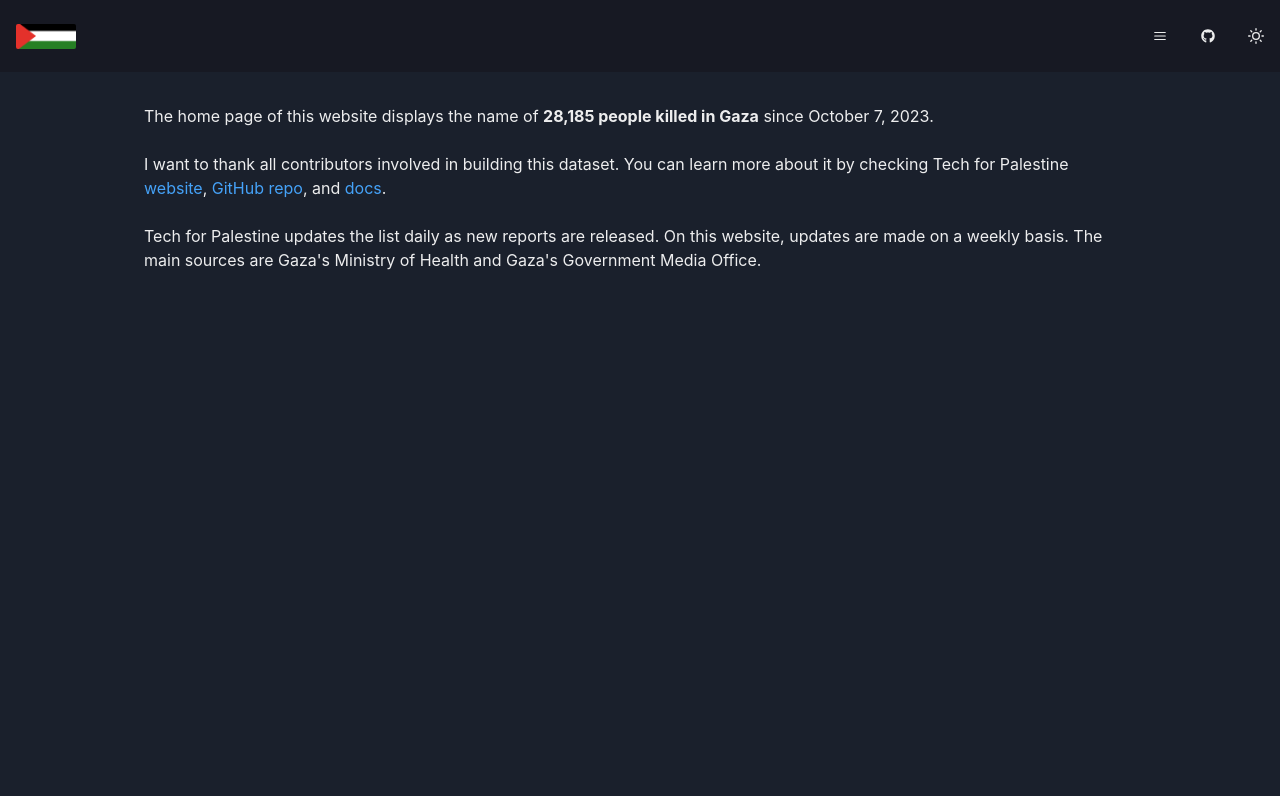
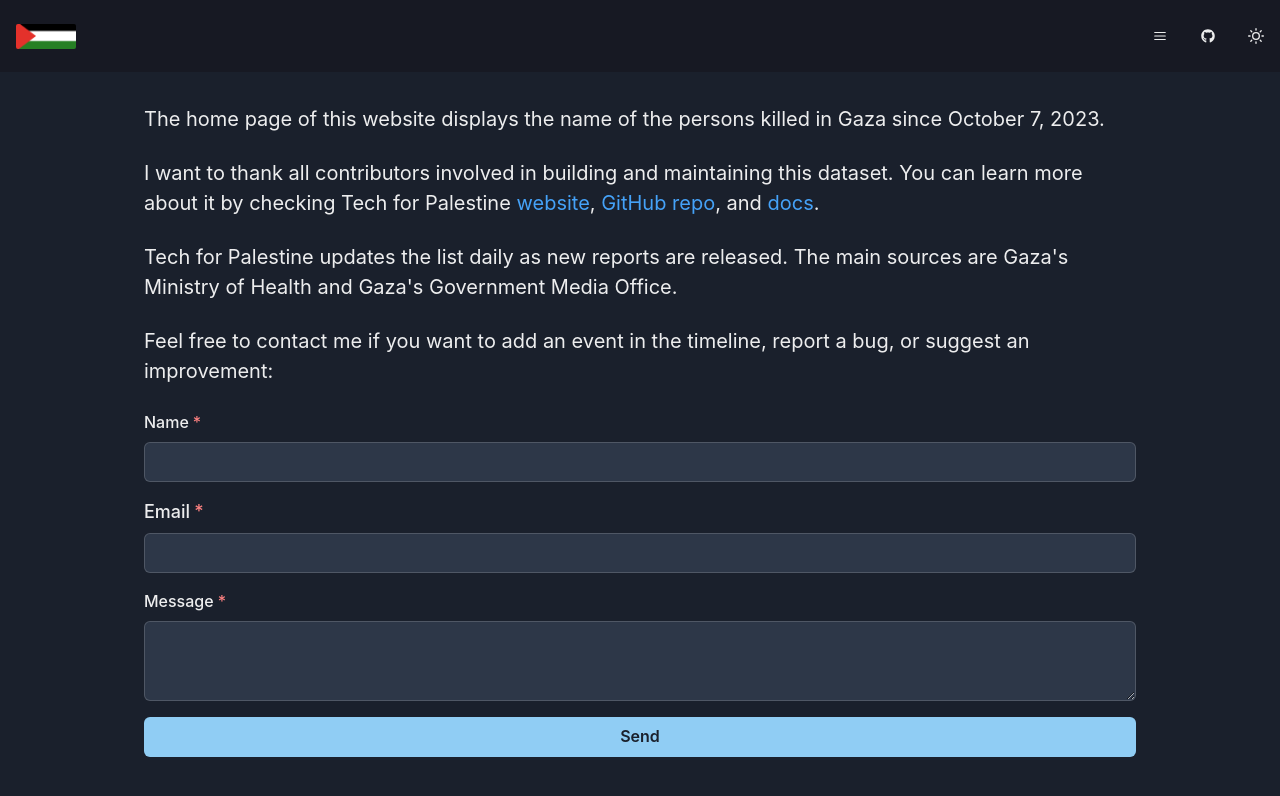
Before and after one commit to w3hc/palestine, a Next.js app: page /about in a window 1280 px wide. Shown: the top 796 px of the page. Built offline with nearby package versions, Linux system fonts and the light colour scheme; no server answers; what @web3modal/ethers would draw is missing.

Commit message:
add form

```diff
--- a/src/pages/about/index.tsx
+++ b/src/pages/about/index.tsx
@@ -1,25 +1,69 @@
-import { Text } from '@chakra-ui/react'
+import React from 'react'
+import { Text, VStack, Input, Textarea, Button, FormControl, FormLabel, useColorModeValue, useToast } from '@chakra-ui/react'
 import { LinkComponent } from '../../components/layout/LinkComponent'
 
 export default function About() {
+  const inputBg = useColorModeValue('white', 'gray.700')
+  const inputColor = useColorModeValue('gray.800', 'white')
+  const toast = useToast()
+
+  const handleSubmit = (e: React.FormEvent<HTMLFormElement>) => {
+    e.preventDefault()
+    toast({
+      title: 'Message sent',
+      description: 'Your message was properly sent. Thank you for your input!',
+      status: 'success',
+      duration: 5000,
+      isClosable: true,
+    })
+  }
+
   return (
     <>
       <main>
-        <Text>
-          The home page of this website displays the name of <strong>28,185 people killed in Gaza</strong> since October 7, 2023.{' '}
-        </Text>
-        <br />
-        <Text>
-          I want to thank all contributors involved in building this dataset. You can learn more about it by checking Tech for Palestine{' '}
-          <LinkComponent href="https://data.techforpalestine.org">website</LinkComponent>,{' '}
-          <LinkComponent href="https://github.com/TechForPalestine/palestine-datasets">GitHub repo</LinkComponent>, and{' '}
-          <LinkComponent href="https://data.techforpalestine.org/docs/killed-in-gaza">docs</LinkComponent>.
-        </Text>
-        <br />
-        <Text>
-          Tech for Palestine updates the list daily as new reports are released. On this website, updates are made on a weekly basis. The main sources
-          are Gaza&apos;s Ministry of Health and Gaza&apos;s Government Media Office.
-        </Text>
+        <VStack spacing={6} align="stretch">
+          <Text fontSize="xl">The home page of this website displays the name of the persons killed in Gaza since October 7, 2023. </Text>
+          <Text fontSize="xl">
+            I want to thank all contributors involved in building and maintaining this dataset. You can learn more about it by checking Tech for
+            Palestine <LinkComponent href="https://data.techforpalestine.org">website</LinkComponent>,{' '}
+            <LinkComponent href="https://github.com/TechForPalestine/palestine-datasets">GitHub repo</LinkComponent>, and{' '}
+            <LinkComponent href="https://data.techforpalestine.org/docs/killed-in-gaza">docs</LinkComponent>.
+          </Text>
+          <Text fontSize="xl">
+            Tech for Palestine updates the list daily as new reports are released. The main sources are Gaza&apos;s Ministry of Health and Gaza&apos;s
+            Government Media Office.
+          </Text>
+          <Text fontSize="xl">Feel free to contact me if you want to add an event in the timeline, report a bug, or suggest an improvement:</Text>
+          <form name="contact" method="POST" data-netlify="true" onSubmit={handleSubmit}>
+            <input type="hidden" name="form-name" value="contact" />
+            <VStack spacing={4} align="stretch">
+              <FormControl isRequired>
+                <FormLabel htmlFor="name" fontSize="md">
+                  Name
+                </FormLabel>
+                <Input type="text" name="name" id="name" bg={inputBg} color={inputColor} fontSize="md" />
+              </FormControl>
+
+              <FormControl isRequired>
+                <FormLabel htmlFor="email" fontSize="lg">
+                  Email
+                </FormLabel>
+                <Input type="email" name="email" id="email" bg={inputBg} color={inputColor} fontSize="md" />
+              </FormControl>
+
+              <FormControl isRequired>
+                <FormLabel htmlFor="message" fontSize="md">
+                  Message
+                </FormLabel>
+                <Textarea name="message" id="message" bg={inputBg} color={inputColor} fontSize="md" />
+              </FormControl>
+
+              <Button type="submit" colorScheme="blue" fontSize="md">
+                Send
+              </Button>
+            </VStack>
+          </form>
+        </VStack>
       </main>
     </>
   )
```
